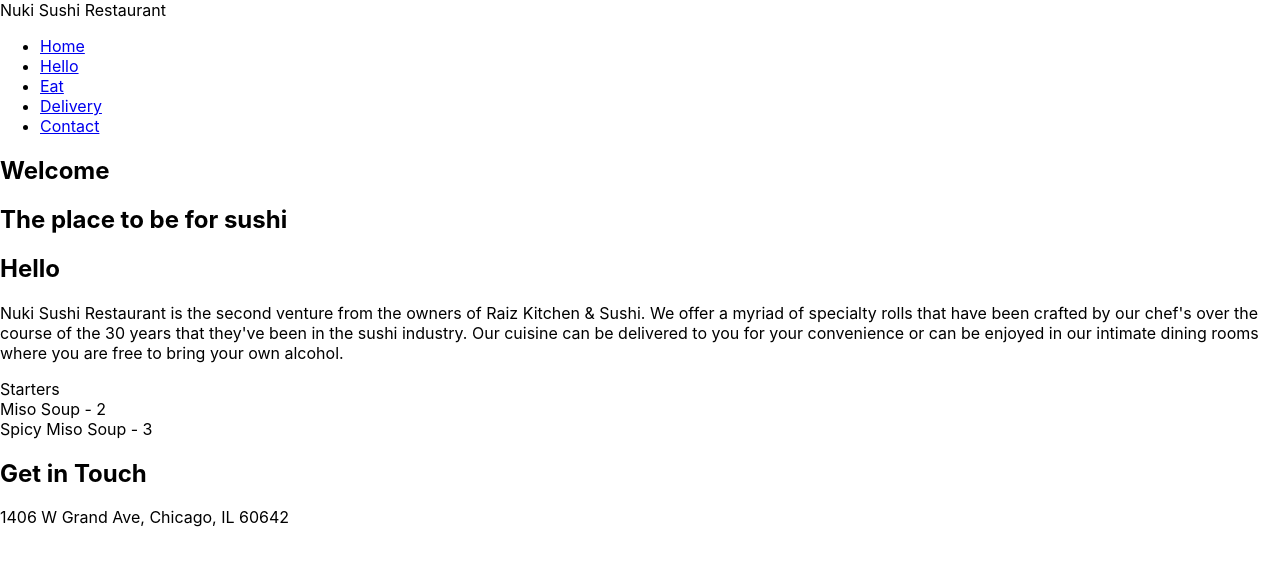
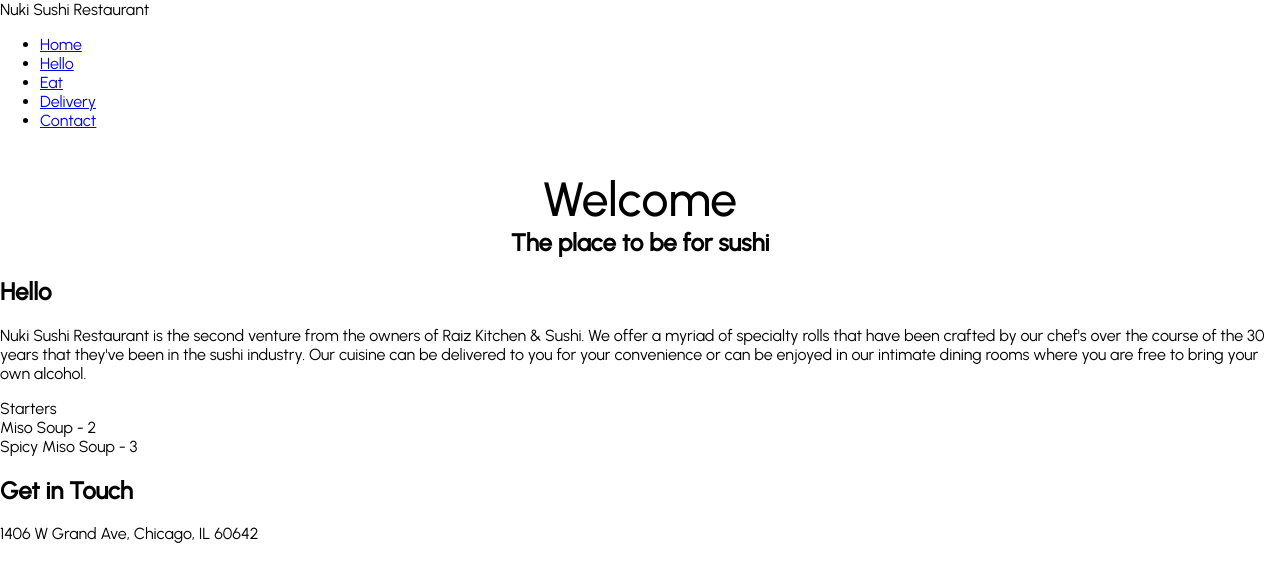
Before and after one commit to johnnybravo916/react_project, a React (Create React App) app in the folder nuki/: page / in a window 1280 px wide. Shown: the top 582 px of the page. Built offline with nearby package versions, Linux system fonts and the light colour scheme.

Commit message:
updated styles

```diff
--- a/nuki/package.json
+++ b/nuki/package.json
@@ -9,6 +9,7 @@
     "react": "^17.0.2",
     "react-dom": "^17.0.2",
     "react-scripts": "4.0.3",
+    "sass": "^1.43.2",
     "web-vitals": "^1.1.2"
   },
   "scripts": {
--- a/nuki/public/index.html
+++ b/nuki/public/index.html
@@ -4,6 +4,12 @@
         <meta charset="utf-8" />
         <link rel="icon" href="%PUBLIC_URL%/favicon.ico" />
         <meta name="viewport" content="width=device-width, initial-scale=1" />
+        <link rel="preconnect" href="https://fonts.googleapis.com" />
+        <link rel="preconnect" href="https://fonts.gstatic.com" crossorigin />
+        <link
+            href="https://fonts.googleapis.com/css2?family=Urbanist:ital,wght@0,100;0,400;0,500;1,100;1,400&display=swap"
+            rel="stylesheet"
+        />
         <meta name="theme-color" content="#000000" />
         <meta
             name="description"
@@ -38,6 +44,5 @@
 
       To begin the development, run `npm start` or `yarn start`.
       To create a production bundle, use `npm run build` or `yarn build`.
-    -->
-  </body>
+    --></body>
 </html>
--- a/nuki/src/App.js
+++ b/nuki/src/App.js
@@ -1,4 +1,5 @@
 import React, {useEffect, useState} from "react";
+import "./styles/globalStyles.scss";
 import "./App.css";
 
 import Header from "./components/header/header";
--- a/nuki/src/components/hero/hero.jsx
+++ b/nuki/src/components/hero/hero.jsx
@@ -1,4 +1,5 @@
 import React from "react";
+import "./hero.scss";
 
 export default function Hero(props) {
     return (
--- /dev/null
+++ b/nuki/src/components/hero/hero.scss
@@ -0,0 +1,11 @@
+.hero {
+    text-align: center;
+    h1 {
+        margin-bottom: 0;
+        font-size: 3rem;
+        font-weight: 500;
+    }
+    h2 {
+        margin: 0;
+    }
+}
--- /dev/null
+++ b/nuki/src/styles/globalStyles.scss
@@ -0,0 +1,3 @@
+body {
+    font-family: "Urbanist", sans-serif;
+}
```
Also changed, not shown: 1 other file (tests, documents, lock files or other folders). Lines whose indentation alone changed are shown as unchanged.
